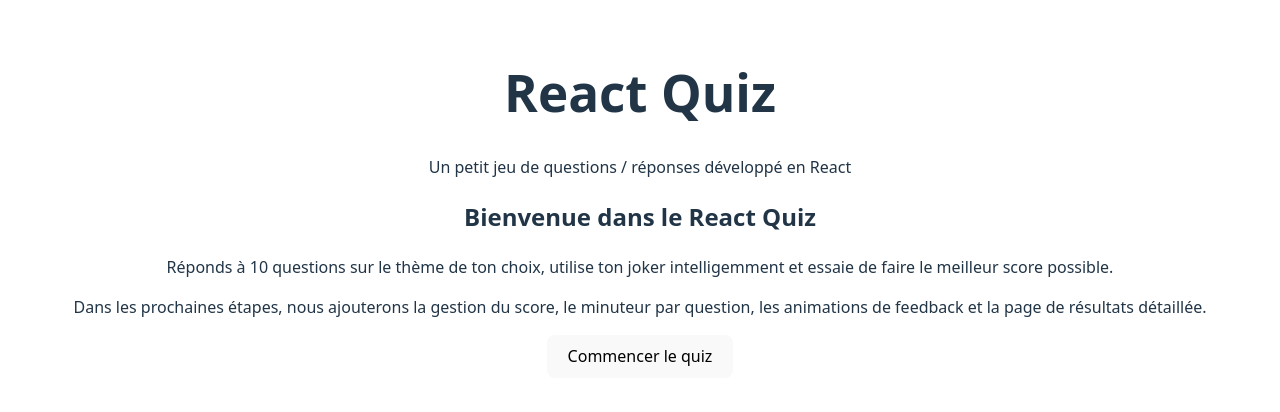
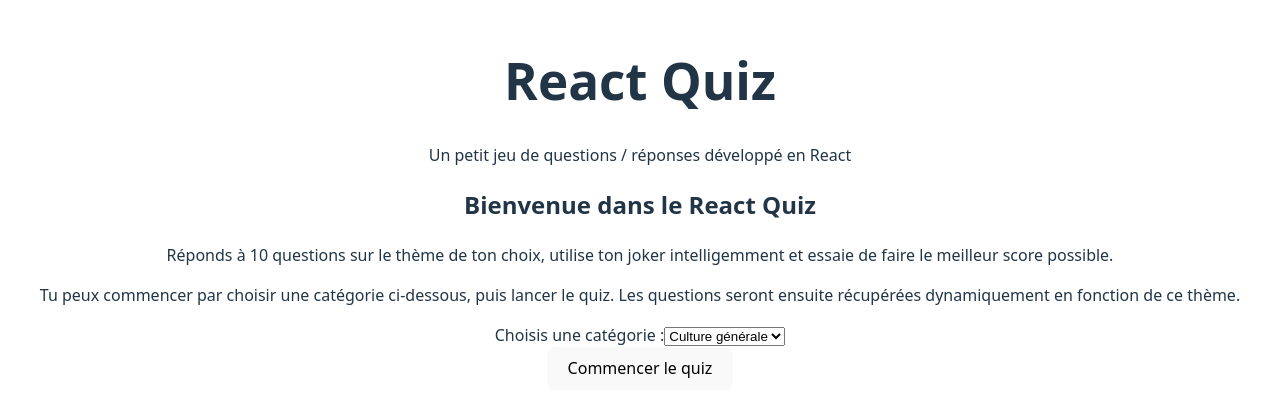
Before and after one commit to mathysgirardot/react-quizz, a React (Vite) app in the folder react-quizz-dev/: page / in a window 1280 px wide. Shown: the part 196-608 px from the top of the page. Built offline with nearby package versions, Linux system fonts and the light colour scheme.

Commit message:
ajoute le choix de la catégorie du quiz sur la page d'accueil

```diff
--- a/react-quizz-dev/src/pages/Home.jsx
+++ b/react-quizz-dev/src/pages/Home.jsx
@@ -1,18 +1,44 @@
 // src/pages/Home.jsx
 // Page d'accueil de l'application React Quiz.
-// L'utilisateur découvre le concept et peut cliquer sur "Commencer le quiz".
+// L'utilisateur découvre le concept, choisit un thème (catégorie)
+// puis peut cliquer sur "Commencer le quiz" pour lancer une partie.
 
+import { useState } from 'react'
 import { useNavigate } from 'react-router-dom'
 import Header from '../components/Header.jsx'
 
+// Liste des catégories proposées à l'utilisateur.
+// Les valeurs "id" correspondent aux identifiants de catégories de l'API OpenTDB.
+// (Nous utiliserons ces identifiants plus tard dans la page Quiz pour filtrer les questions.)
+const CATEGORIES = [
+  { id: 9, label: 'Culture générale' },
+  { id: 11, label: 'Cinéma' },
+  { id: 21, label: 'Sport' },
+  { id: 18, label: 'Informatique' },
+]
+
 function Home() {
-  // Hook fourni par React Router pour changer de page en JavaScript
   const navigate = useNavigate()
+
+  // Catégorie sélectionnée dans la liste déroulante.
+  // Par défaut, on choisit la première catégorie de la liste.
+  const [selectedCategoryId, setSelectedCategoryId] = useState(CATEGORIES[0].id)
+
+  // Fonction appelée lorsque l'utilisateur change de catégorie
+  const handleCategoryChange = (event) => {
+    const newCategoryId = Number(event.target.value)
+    setSelectedCategoryId(newCategoryId)
+  }
 
   // Fonction appelée quand on clique sur le bouton "Commencer le quiz"
   const handleStartClick = () => {
     // On redirige l'utilisateur vers la page /quiz
-    navigate('/quiz')
+    // en transmettant la catégorie sélectionnée dans l'état de navigation.
+    navigate('/quiz', {
+      state: {
+        categoryId: selectedCategoryId,
+      },
+    })
   }
 
   return (
@@ -29,12 +55,32 @@
         </p>
 
         <p>
-          Dans les prochaines étapes, nous ajouterons la gestion du score, le
-          minuteur par question, les animations de feedback et la page de
-          résultats détaillée.
+          Tu peux commencer par choisir une catégorie ci-dessous, puis lancer le
+          quiz. Les questions seront ensuite récupérées dynamiquement en
+          fonction de ce thème.
         </p>
 
-        {/* Bouton qui lance réellement le quiz en changeant de page */}
+        {/* Bloc de sélection de la catégorie du quiz */}
+        <section className="home__category">
+          <label htmlFor="category-select" className="home__category-label">
+            Choisis une catégorie :
+          </label>
+
+          <select
+            id="category-select"
+            className="home__category-select"
+            value={selectedCategoryId}
+            onChange={handleCategoryChange}
+          >
+            {CATEGORIES.map((category) => (
+              <option key={category.id} value={category.id}>
+                {category.label}
+              </option>
+            ))}
+          </select>
+        </section>
+
+        {/* Bouton qui lance le quiz avec la catégorie sélectionnée */}
         <button className="home__button" onClick={handleStartClick}>
           Commencer le quiz
         </button>
```
